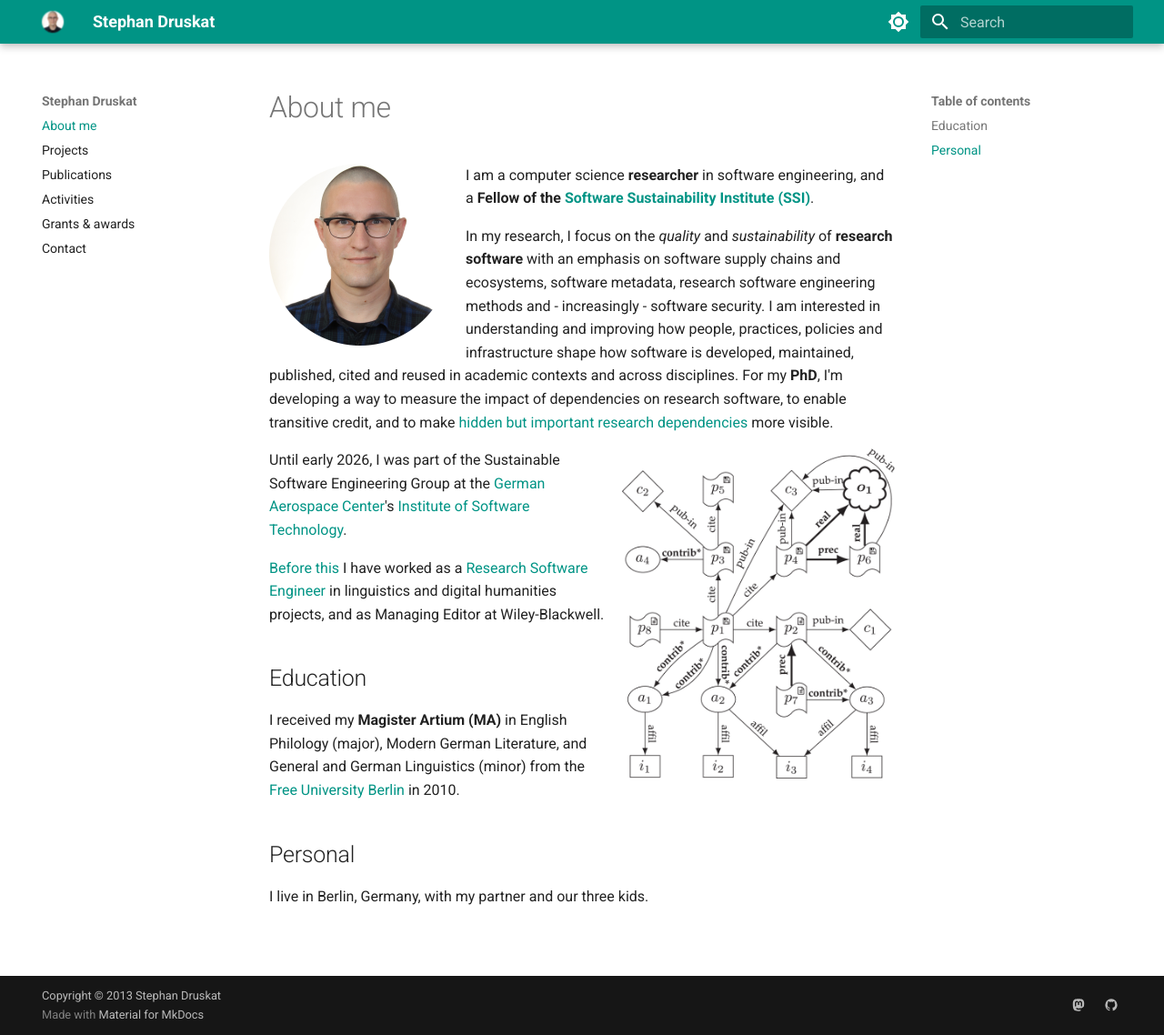
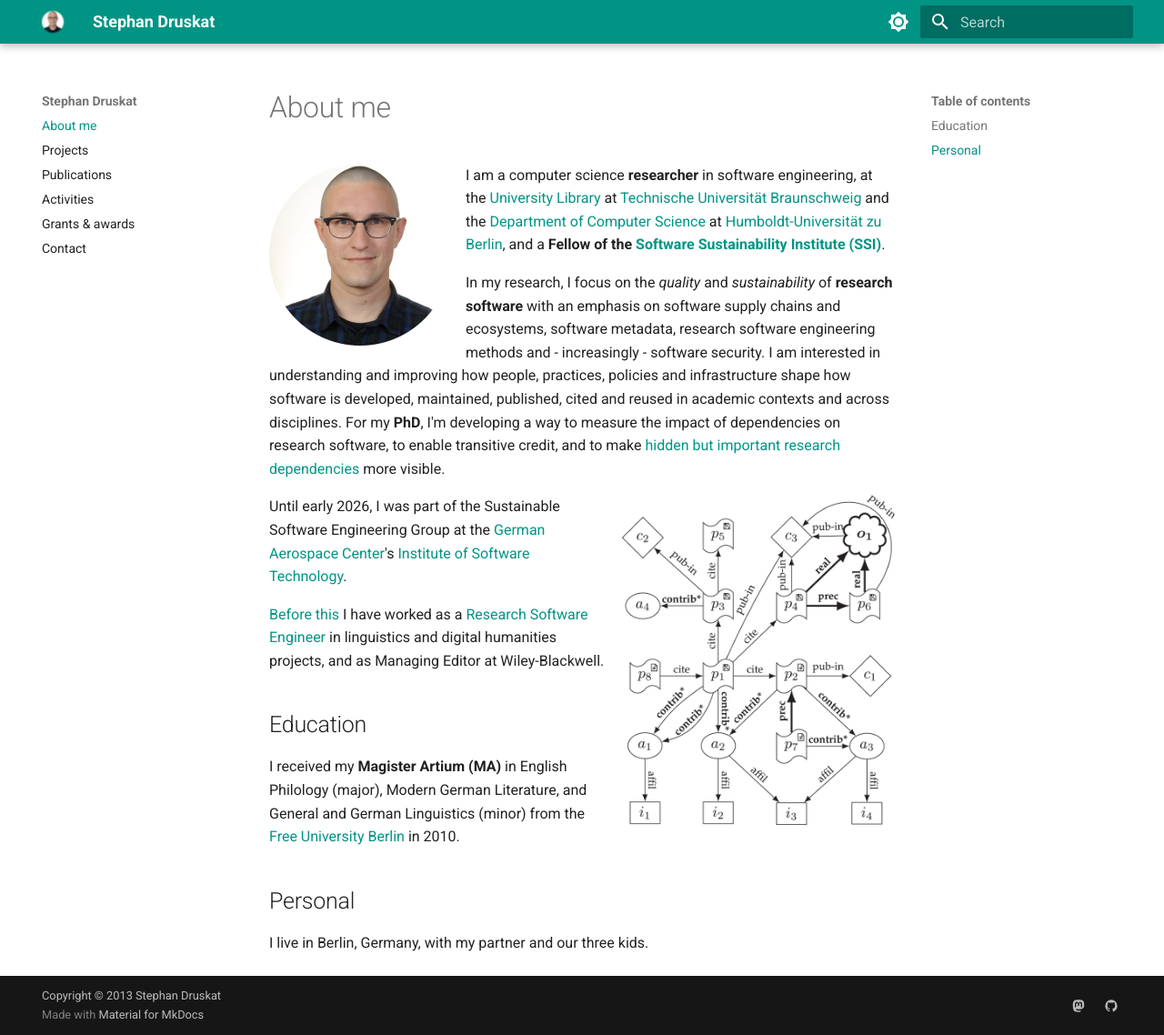
Before and after one commit to sdruskat/sdruskat.github.io, an MkDocs documentation site: the page built from docs/index.md, in a window 1280 px wide and 1138 px high. Shown: the whole window at 91% size. Built offline with MkDocs 1.6.1 and Material for MkDocs 9.7.7, drawn with Linux system fonts in a browser that asks for light colours.

Commit message:
Update affiliation

```diff
--- a/docs/index.md
+++ b/docs/index.md
@@ -2,7 +2,7 @@
 
 ![Portrait photo of Stephan Druskat.](assets/images/portrait-round.png){ width="200"; align="left"; }
 
-I am a computer science **researcher** in software engineering, and a **Fellow of the [Software Sustainability Institute (SSI)](https://software.ac.uk/)**.
+I am a computer science **researcher** in software engineering, at the [University Library](https://www.tu-braunschweig.de/en/ub) at [Technische Universität Braunschweig](https://www.tu-braunschweig.de/en/) and the [Department of Computer Science](https://www.informatik.hu-berlin.de/en) at [Humboldt-Universität zu Berlin](https://www.hu-berlin.de/en), and a **Fellow of the [Software Sustainability Institute (SSI)](https://software.ac.uk/)**.
 
 In my research, I focus on the *quality* and *sustainability* of **research software**
 with an emphasis on
```
